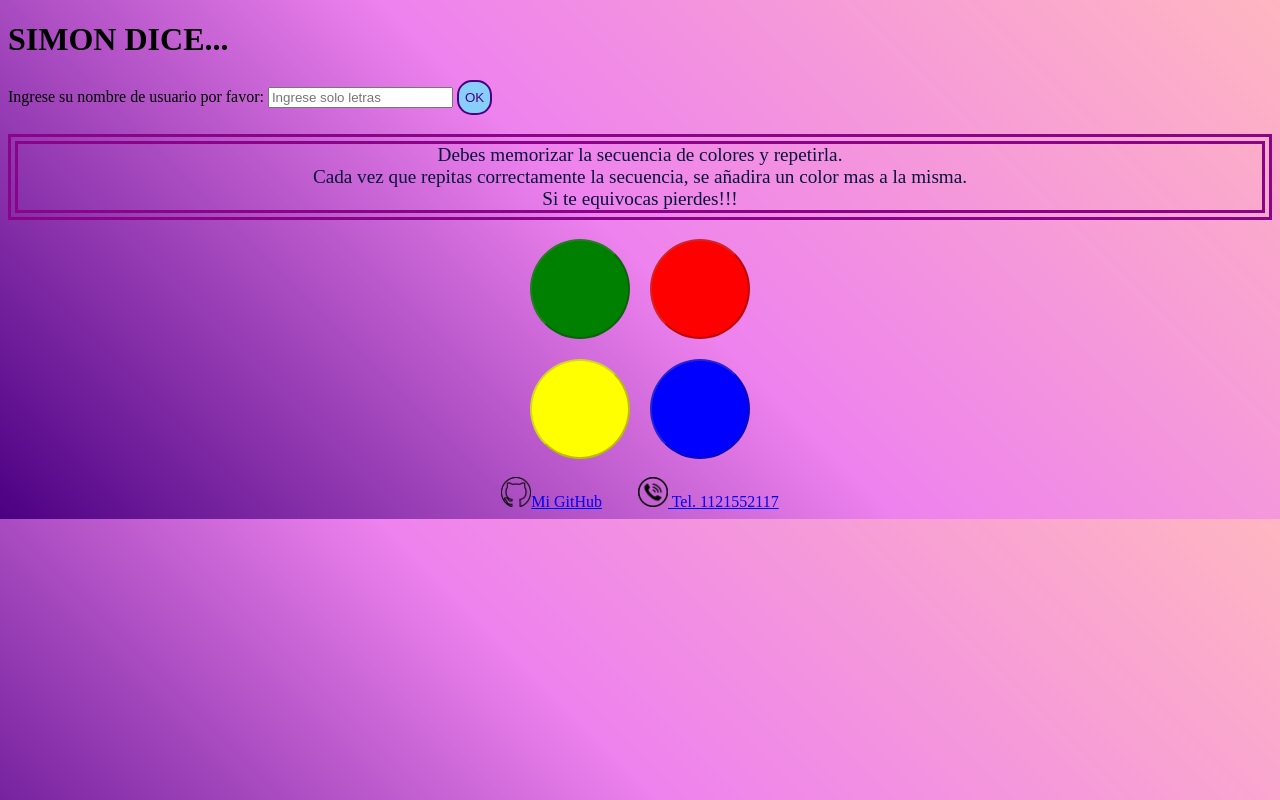
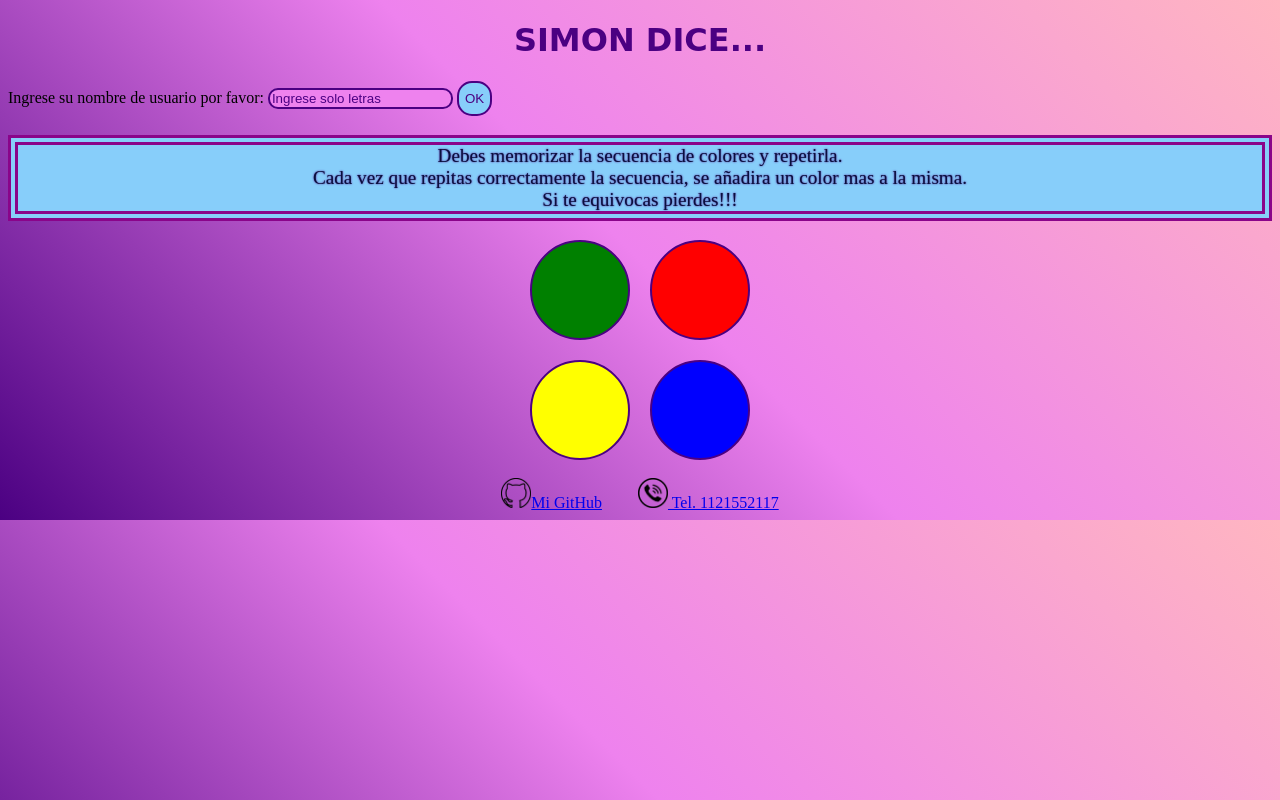
Before and after one commit to rafael-romero/Simon-Says, a plain HTML site: page index.html in a window 1280 px wide. Drawn offline with Linux system fonts and the light colour scheme.

Commit message:
da un poco de estilo para que no se vea todo tan sobrio

```diff
--- a/main.css
+++ b/main.css
@@ -1,5 +1,30 @@
 body{
     background: linear-gradient(45deg, indigo, violet, lightpink);
+}
+
+h1{
+    font-family: "Comic Sans", cursive;
+    text-align: center;
+    color: indigo;
+}
+
+p{
+    font-size:x-large;
+    color: lightskyblue;
+    text-shadow: 0 0 2px indigo;
+}
+
+#nombre-de-usuario, #rondas, #registro-usuario{
+    text-align: center;
+}
+
+::placeholder{color: indigo;}
+
+#nombre-usuario{
+    border: indigo solid 2px;
+    border-radius: 10px;
+    background-color: violet;
+    color: indigo;
 }
 
 #advertencia-nombre{
@@ -13,6 +38,7 @@ body{
     text-align: center;
     font-size: larger;
     color: #09113c;
+    background-color: lightskyblue;
 }
 
 #btn-jugar{
@@ -38,7 +64,12 @@ body{
 .botones-colores{
     width: 100px;
     height: 100px;
+    border: indigo solid 2px;
     border-radius: 50%;
+    opacity: 1;
+    transition: opacity 0.5s;
+    transform: scale(1);
+    transition: transform 0.5s;
 }
 .botones-colores:hover{
     transform: scale(1.1);
@@ -78,3 +109,7 @@ body{
 .error{
     border: red solid 2px;
 }
+
+#finalizado-juego{
+   text-align: center;
+}
```
